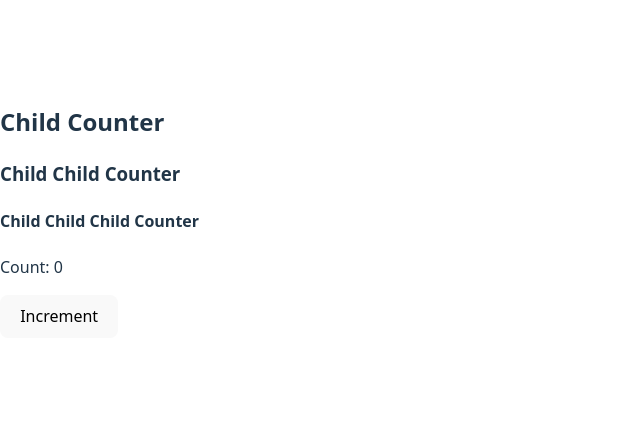
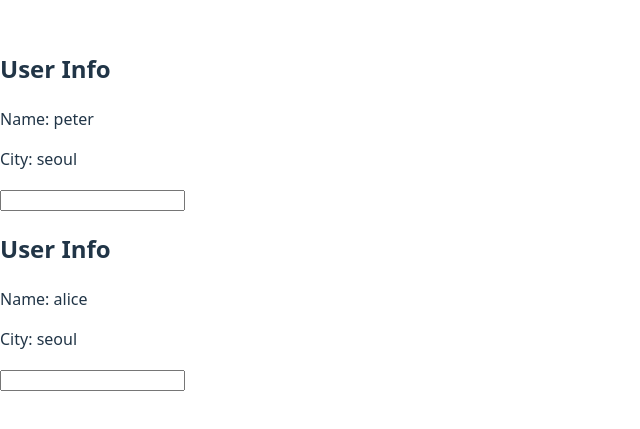
Before and after one commit to bbangle/react_study, a React (Vite) app: page / in a window 1280 px wide. Shown: the part 189-618 px from the top of the page, without its empty margins (0-640 px from the left). Built offline with nearby package versions, Linux system fonts and the light colour scheme.

Commit message:
produce사용과 immer라이브러리

```diff
--- a/package.json
+++ b/package.json
@@ -10,6 +10,7 @@
     "preview": "vite preview"
   },
   "dependencies": {
+    "immer": "^11.0.1",
     "react": "^19.2.0",
     "react-dom": "^19.2.0"
   },
--- a/src/App.tsx
+++ b/src/App.tsx
@@ -5,7 +5,8 @@
 // import V1_ChildCounter from "./examples/example03_propsDrilling/V1_ChildCounter.tsx";
 // example03 props드릴링
 // import Example03_V1 from "./examples/example03_propsDrilling/Example03_V1.tsx";
-import Example03_V2 from "./examples/example03_propsDrilling/Example03_V2.tsx";
+// import Example03_V2 from "./examples/example03_propsDrilling/Example03_V2.tsx";
+import Example04 from "./examples/example04_produce/Example04";
 
 const App =()=> {
     return(
@@ -13,8 +14,10 @@ const App =()=> {
             {/*<ClockExample01/>*/}
             {/*<Example02/>*/}
             {/*<Example03_V1/>*/}
-            <Example03_V2/>
+            {/*<Example03_V2/>*/}
+            <Example04/>
         </>
+
     );
 };
 
--- /dev/null
+++ b/src/examples/example04_produce/Example04.tsx
@@ -0,0 +1,11 @@
+import UserInfoV1 from "./V1_UserInfo.tsx";
+import UserInfoV2 from "./V2_UserInfo.tsx";
+
+function Example04() {
+    return <>
+        <UserInfoV1/>
+        <UserInfoV2/>
+    </>
+}
+
+export default Example04;
--- /dev/null
+++ b/src/examples/example04_produce/V1_UserInfo.tsx
@@ -0,0 +1,29 @@
+import {useState} from "react";
+
+function UserInfo() {
+    const [user, setUser] = useState({
+        id: 1,
+        name:"peter",
+        address:{
+            street:"1234",
+            city:"seoul"
+        },
+        hobbies:["basketball","football"]
+    });
+
+    const updateCity = (city:string)=>{
+        setUser({...user,address:{...user.address,city}});
+    }
+
+
+    return (
+        <div>
+            <h2>User Info</h2>
+            <p>Name: {user.name}</p>
+            <p>City: {user.address.city}</p>
+            <input type="text" onChange={(e) => updateCity(e.target.value)}/>
+        </div>
+    );
+}
+
+export default UserInfo;
--- /dev/null
+++ b/src/examples/example04_produce/V2_UserInfo.tsx
@@ -0,0 +1,31 @@
+import {useState} from "react";
+import {produce} from "immer";
+
+function UserInfo() {
+    const [user, setUser] = useState({
+        id: 2,
+        name: "alice",
+        address: {
+            street: "5678",
+            city: "seoul"
+        },
+        hobbies: ["game", "tennis"]
+    });
+
+    const updateCity = (city:string)=>{
+        setUser(
+            produce(draft => {draft.address.city = city})
+        );
+    }
+
+    return (
+        <div>
+            <h2>User Info</h2>
+            <p>Name: {user.name}</p>
+            <p>City: {user.address.city}</p>
+            <input type="text" onChange={(e) => updateCity(e.target.value)}/>
+        </div>
+    )
+}
+
+export default UserInfo;
```
Also changed, not shown: src/examples/example05_useRef/Example05.tsx (added), 1 other file (tests, documents, lock files or other folders).
